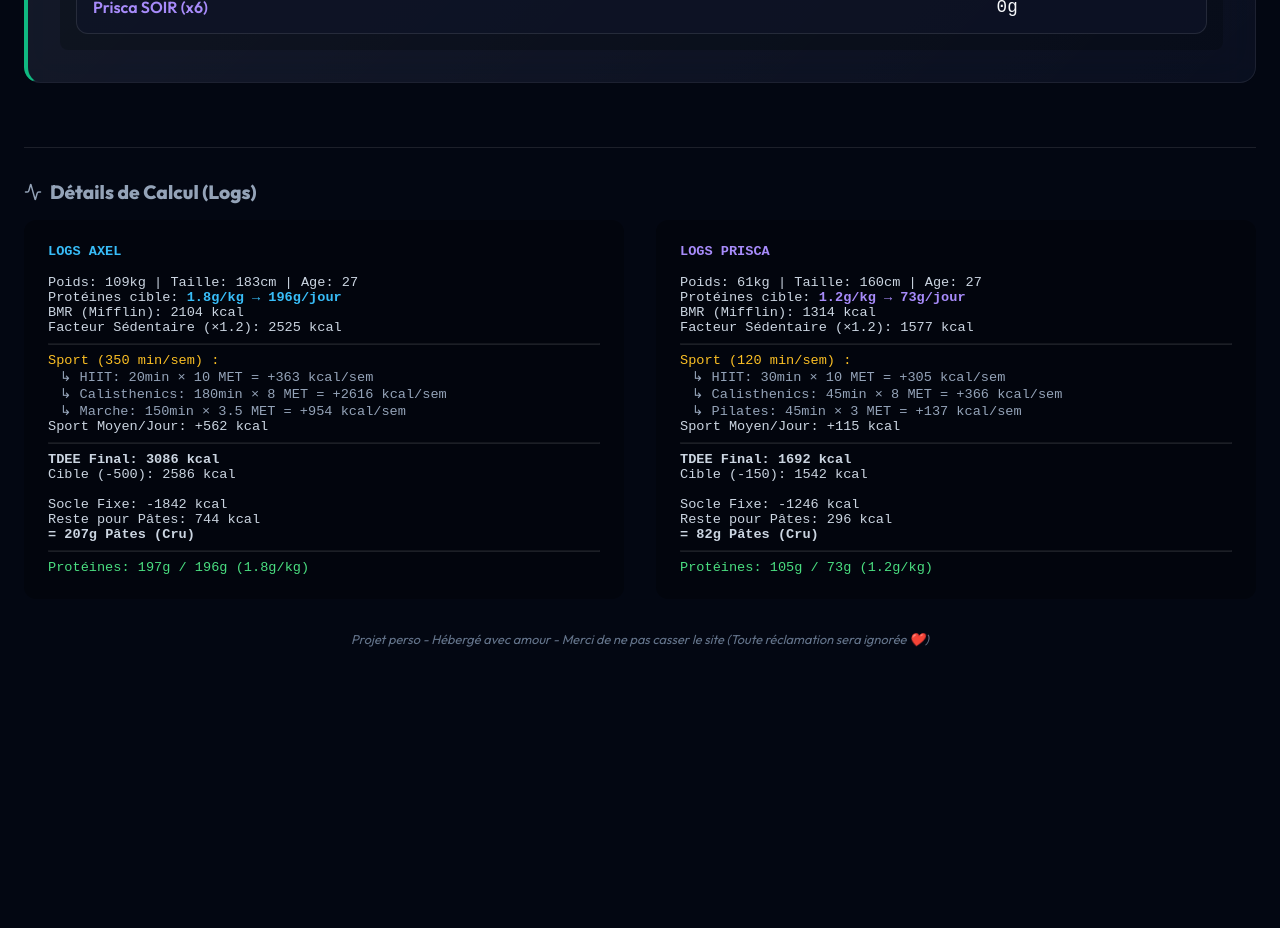
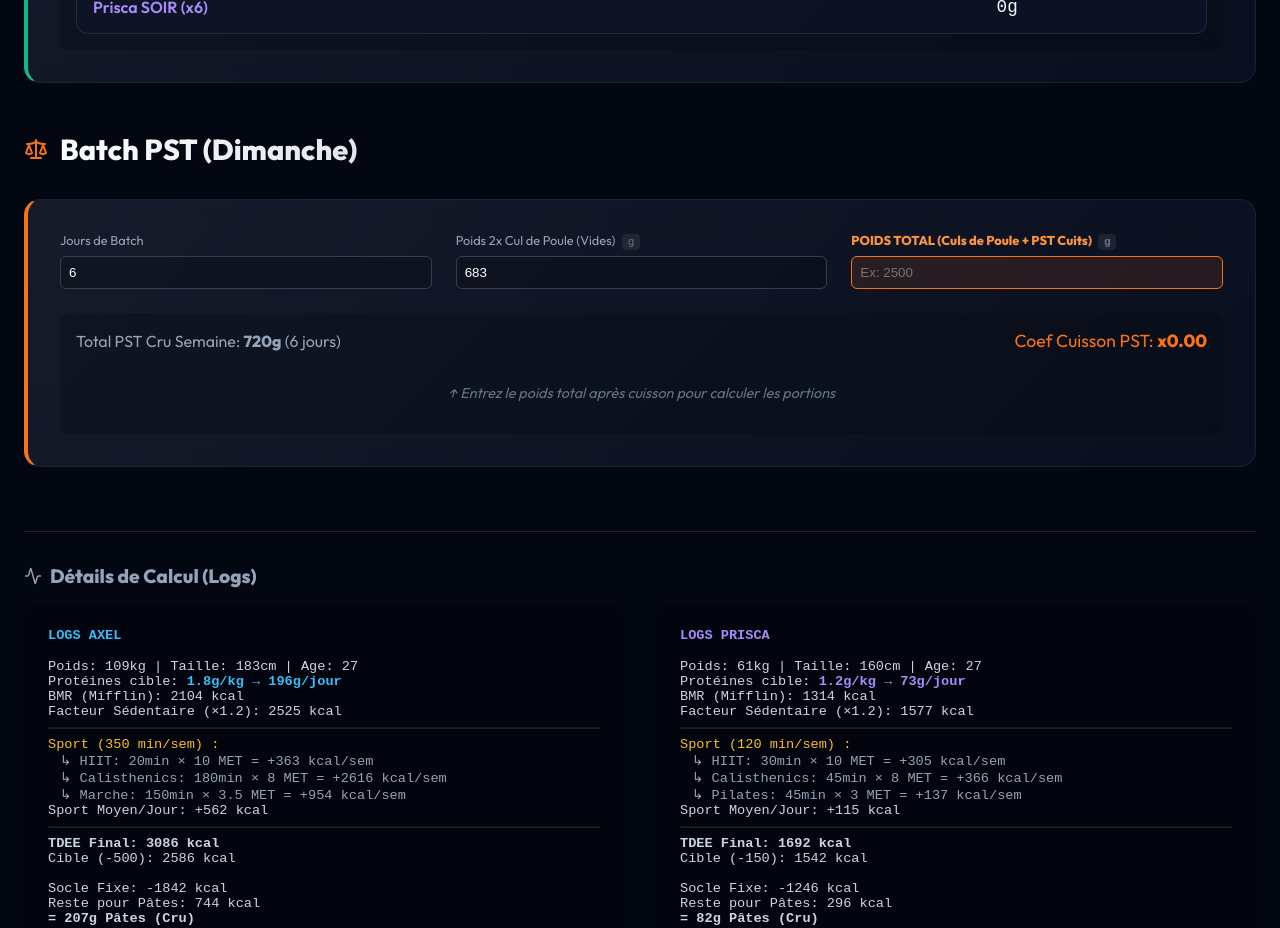
Before and after one commit to Karmadibsa/OptiCal-Center, a React (Vite) app: page /smart-diet in a window 1280 px wide. Shown: the part 2580-3508 px from the top of the page. Before the commit the page ends 3307 px from the top, so only its background shows below. Built offline with nearby package versions, Linux system fonts and the light colour scheme.

Commit message:
mise a jour 05/04/2026

```diff
--- a/src/components/SmartDiet.jsx
+++ b/src/components/SmartDiet.jsx
@@ -106,6 +106,12 @@ const SmartDiet = ({ profiles, setProfiles }) => {
         totalWeighed: 0
     });
 
+    const [pstBatchConfig, setPstBatchConfig] = useState({
+        days: 6,
+        bowlWeight: 683, // poids des deux cul de poule ensemble
+        totalWeighed: 0
+    });
+
     const resAxel = calculatePlan('axel', profiles);
     const resPrisca = calculatePlan('prisca', profiles);
 
@@ -211,11 +217,17 @@ const SmartDiet = ({ profiles, setProfiles }) => {
         </div>
     );
 
-    // --- BATCH ---
+    // --- BATCH PÂTES ---
     const totalRawDaily = resAxel.pasta_midi + resAxel.pasta_soir + resPrisca.pasta_midi + resPrisca.pasta_soir;
     const totalRawBatch = totalRawDaily * batchConfig.days;
     const netCooked = Math.max(0, batchConfig.totalWeighed - batchConfig.potWeight);
     const cookCoef = (totalRawBatch > 0 && netCooked > 0) ? netCooked / totalRawBatch : 0;
+
+    // --- BATCH PST ---
+    const totalPstRawDaily = resAxel.pst_qty + resPrisca.pst_qty;
+    const totalPstRawBatch = totalPstRawDaily * pstBatchConfig.days;
+    const netPstCooked = Math.max(0, pstBatchConfig.totalWeighed - pstBatchConfig.bowlWeight);
+    const pstCookCoef = (totalPstRawBatch > 0 && netPstCooked > 0) ? netPstCooked / totalPstRawBatch : 0;
 
     return (
         <div className="animate-fade-in section-container">
@@ -450,6 +462,81 @@ const SmartDiet = ({ profiles, setProfiles }) => {
                 </div>
             </div>
 
+            {/* --- BATCH PST --- */}
+            <h2 className="section-title" style={{ marginTop: '3rem', color: '#f97316' }}>
+                <Scale className="icon-mr" /> Batch PST (Dimanche)
+            </h2>
+
+            <div className="card" style={{ borderLeft: '4px solid #f97316' }}>
+                <div className="inputs-grid">
+                    <div className="input-group">
+                        <label htmlFor="pst-days">Jours de Batch</label>
+                        <input
+                            id="pst-days"
+                            type="number"
+                            value={pstBatchConfig.days === 0 ? '' : pstBatchConfig.days}
+                            placeholder="6"
+                            onChange={(e) => setPstBatchConfig({ ...pstBatchConfig, days: parseFloat(e.target.value) || 0 })}
+                        />
+                    </div>
+                    <div className="input-group">
+                        <label htmlFor="pst-bowl">Poids 2x Cul de Poule (Vides) <span className="unit-badge">g</span></label>
+                        <input
+                            id="pst-bowl"
+                            type="number"
+                            value={pstBatchConfig.bowlWeight === 0 ? '' : pstBatchConfig.bowlWeight}
+                            placeholder="683"
+                            onChange={(e) => setPstBatchConfig({ ...pstBatchConfig, bowlWeight: parseFloat(e.target.value) || 0 })}
+                        />
+                    </div>
+                    <div className="input-group">
+                        <label htmlFor="pst-total" style={{ color: '#fb923c', fontWeight: 'bold' }}>
+                            POIDS TOTAL (Culs de Poule + PST Cuits) <span className="unit-badge">g</span>
+                        </label>
+                        <input
+                            id="pst-total"
+                            type="number"
+                            value={pstBatchConfig.totalWeighed === 0 ? '' : pstBatchConfig.totalWeighed}
+                            onChange={(e) => setPstBatchConfig({ ...pstBatchConfig, totalWeighed: parseFloat(e.target.value) || 0 })}
+                            style={{ borderColor: '#f97316', background: 'rgba(249,115,22,0.1)' }}
+                            placeholder="Ex: 2500"
+                        />
+                    </div>
+                </div>
+
+                <div style={{ marginTop: '1.5rem', background: 'rgba(0,0,0,0.2)', padding: '1rem', borderRadius: '8px' }}>
+                    <div style={{ display: 'flex', justifyContent: 'space-between', marginBottom: '1rem', alignItems: 'center', flexWrap: 'wrap' }}>
+                        <span style={{ color: '#94a3b8' }}>
+                            Total PST Cru Semaine: <strong>{Math.round(totalPstRawBatch)}g</strong> ({pstBatchConfig.days} jours)
+                        </span>
+                        <span style={{ fontSize: '1.1rem', color: '#f97316' }}>
+                            Coef Cuisson PST: <strong>x{pstCookCoef.toFixed(2)}</strong>
+                        </span>
+                    </div>
+
+                    {pstCookCoef > 0 ? (
+                        <div className="plan-table">
+                            <div className="plan-row header-row" style={{ gridTemplateColumns: '2fr 1fr' }}>
+                                <div className="col-item">BOÎTES PST À PRÉPARER</div>
+                                <div className="col-val">POIDS CUIT / BOX</div>
+                            </div>
+                            <div className="plan-row" style={{ gridTemplateColumns: '2fr 1fr' }}>
+                                <div className="col-item" style={{ color: '#38bdf8' }}>Axel MIDI (x{pstBatchConfig.days})</div>
+                                <div className="col-val">{Math.round(resAxel.pst_qty * pstCookCoef)}g</div>
+                            </div>
+                            <div className="plan-row" style={{ gridTemplateColumns: '2fr 1fr' }}>
+                                <div className="col-item" style={{ color: '#a78bfa' }}>Prisca MIDI (x{pstBatchConfig.days})</div>
+                                <div className="col-val">{Math.round(resPrisca.pst_qty * pstCookCoef)}g</div>
+                            </div>
+                        </div>
+                    ) : (
+                        <div style={{ textAlign: 'center', color: '#64748b', padding: '1rem', fontStyle: 'italic', fontSize: '0.9rem' }}>
+                            ↑ Entrez le poids total après cuisson pour calculer les portions
+                        </div>
+                    )}
+                </div>
+            </div>
+
             {/* --- LOGS --- */}
             <div style={{ marginTop: '4rem', borderTop: '1px solid rgba(255,255,255,0.1)', paddingTop: '2rem' }}>
                 <h3 style={{ fontSize: '1.2rem', color: '#94a3b8', marginBottom: '1rem', display: 'flex', alignItems: 'center', gap: '0.5rem' }}>
```
